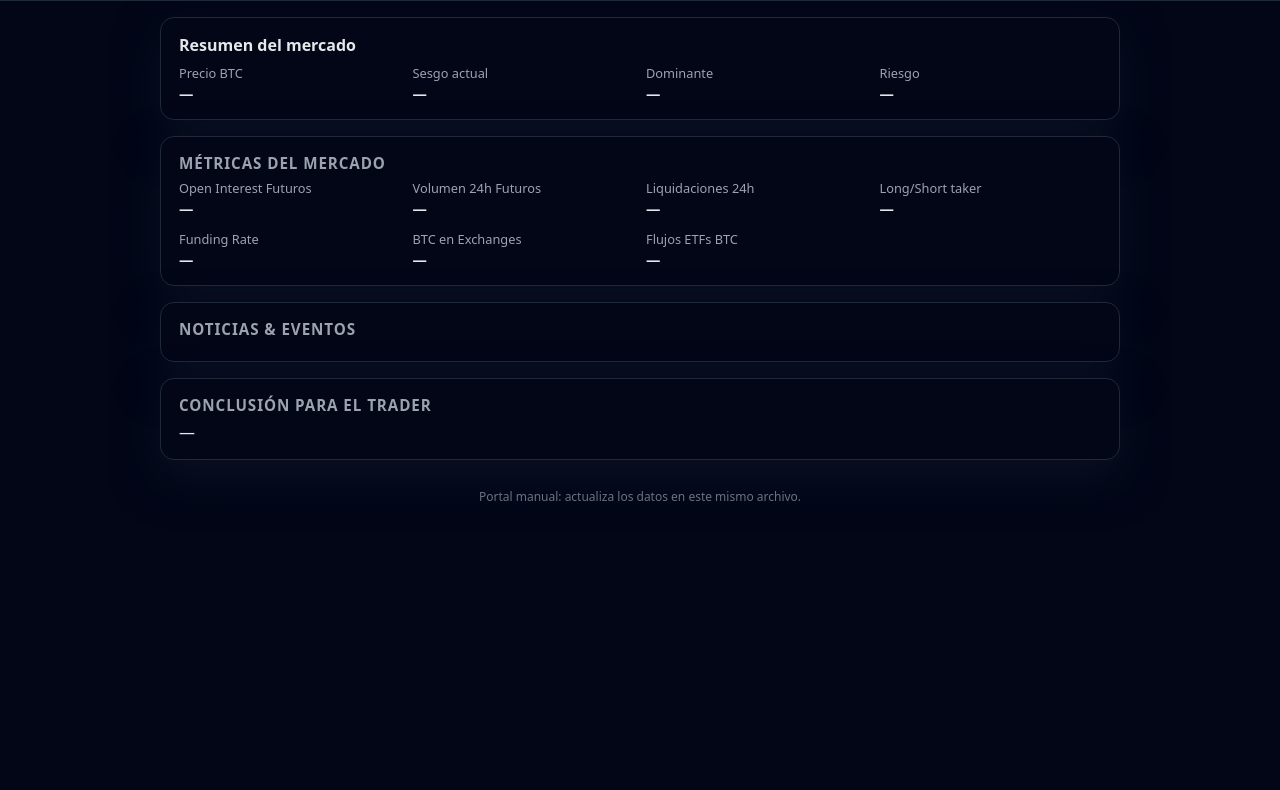
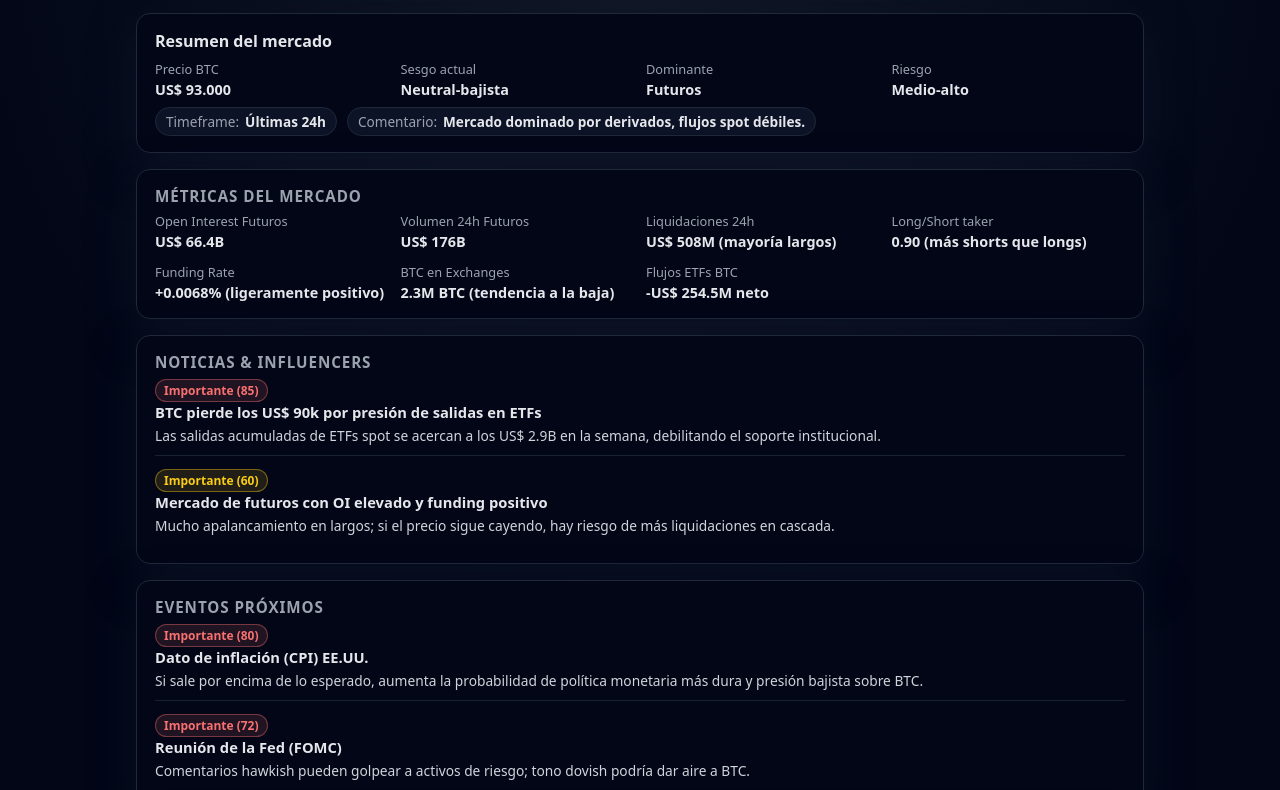
Before and after one commit to angellazaro01/BTC-PORTAL, a plain HTML site: page index.html in a window 1280 px wide. Shown: the part 56-846 px from the top of the page. Before the commit the page ends 800 px from the top, so only its background shows below. Drawn offline with Linux system fonts and the light colour scheme.

Commit message:
Update index.html

```diff
--- a/index.html
+++ b/index.html
@@ -5,33 +5,48 @@
   <title>BTC News Portal - Ángel</title>
   <meta name="viewport" content="width=device-width, initial-scale=1.0" />
   <style>
+    :root {
+      --bg: #020617;
+      --bg-card: #020617;
+      --border: #1f2937;
+      --accent: #22c55e;
+      --text-main: #e5e7eb;
+      --text-muted: #9ca3af;
+      --shadow: 0 18px 45px rgba(15, 23, 42, 0.6);
+    }
+    * { box-sizing: border-box; }
     body {
       margin: 0;
       font-family: system-ui, -apple-system, BlinkMacSystemFont, "Segoe UI", sans-serif;
-      background: #020617;
-      color: #e5e7eb;
+      background: radial-gradient(circle at top, #111827 0, #020617 55%);
+      color: var(--text-main);
     }
     header {
-      padding: 16px 24px;
-      background: #0f172a;
+      padding: 14px 20px;
+      background: rgba(15, 23, 42, 0.95);
       border-bottom: 1px solid #1e293b;
       display: flex;
       align-items: center;
       justify-content: space-between;
+      position: sticky;
+      top: 0;
+      z-index: 10;
+      backdrop-filter: blur(10px);
     }
     .logo {
       font-weight: 700;
       font-size: 1.1rem;
+      letter-spacing: 0.03em;
     }
     .logo span {
-      color: #22c55e;
+      color: var(--accent);
     }
     .time {
-      font-size: 0.9rem;
-      color: #9ca3af;
+      font-size: 0.85rem;
+      color: var(--text-muted);
     }
     main {
-      max-width: 960px;
+      max-width: 1040px;
       margin: 0 auto;
       padding: 16px;
       display: flex;
@@ -39,17 +54,25 @@
       gap: 16px;
     }
     .card {
-      background: #020617;
+      background: var(--bg-card);
       border-radius: 14px;
-      border: 1px solid #1f2937;
+      border: 1px solid var(--border);
       padding: 16px 18px;
-      box-shadow: 0 18px 45px rgba(15, 23, 42, 0.6);
+      box-shadow: var(--shadow);
     }
     .card h2 {
       margin: 0 0 8px 0;
       font-size: 1rem;
       font-weight: 600;
-      color: #e5e7eb;
+      color: var(--text-main);
+    }
+    .section-title {
+      margin-bottom: 6px;
+      font-size: 0.95rem;
+      font-weight: 600;
+      color: var(--text-muted);
+      text-transform: uppercase;
+      letter-spacing: 0.06em;
     }
     .badge {
       display: inline-flex;
@@ -77,42 +100,66 @@
     }
     .grid {
       display: grid;
-      grid-template-columns: repeat(auto-fit, minmax(220px, 1fr));
+      grid-template-columns: repeat(auto-fit, minmax(200px, 1fr));
       gap: 12px;
       font-size: 0.9rem;
     }
     .metric-label {
-      color: #9ca3af;
+      color: var(--text-muted);
       font-size: 0.8rem;
     }
     .metric-value {
       font-weight: 600;
       margin-top: 2px;
     }
+    .pill-row {
+      display: flex;
+      flex-wrap: wrap;
+      gap: 10px;
+      margin-top: 8px;
+      font-size: 0.85rem;
+    }
+    .pill {
+      padding: 4px 10px;
+      border-radius: 999px;
+      border: 1px solid var(--border);
+      background: rgba(15, 23, 42, 0.8);
+    }
+    .pill-label {
+      color: var(--text-muted);
+      margin-right: 6px;
+    }
+    .pill-value {
+      font-weight: 600;
+    }
     .news-item {
-      margin-bottom: 10px;
+      margin-bottom: 12px;
+      padding-bottom: 10px;
+      border-bottom: 1px solid rgba(31, 41, 55, 0.8);
+    }
+    .news-item:last-child {
+      border-bottom: none;
+      padding-bottom: 0;
     }
     .news-title {
       font-weight: 600;
-      margin-bottom: 2px;
+      margin-bottom: 4px;
+      font-size: 0.92rem;
     }
     .news-body {
-      font-size: 0.9rem;
+      font-size: 0.86rem;
       color: #d1d5db;
-    }
-    .section-title {
-      margin-bottom: 6px;
-      font-size: 0.95rem;
-      font-weight: 600;
-      color: #9ca3af;
-      text-transform: uppercase;
-      letter-spacing: 0.06em;
     }
     .footer-note {
       font-size: 0.75rem;
       color: #6b7280;
       text-align: center;
       margin: 12px 0 20px;
+    }
+    @media (max-width: 640px) {
+      header { padding: 12px 14px; }
+      main { padding: 12px; }
+      .card { padding: 12px 14px; }
     }
   </style>
 </head>
@@ -143,6 +190,10 @@
         <div class="metric-value" id="risk">—</div>
       </div>
     </div>
+    <div class="pill-row">
+      <div class="pill"><span class="pill-label">Timeframe:</span><span class="pill-value" id="timeframe">—</span></div>
+      <div class="pill"><span class="pill-label">Comentario:</span><span class="pill-value" id="comment-short">—</span></div>
+    </div>
   </section>
 
   <section class="card">
@@ -159,41 +210,77 @@
   </section>
 
   <section class="card">
-    <div class="section-title">Noticias & Eventos</div>
+    <div class="section-title">Noticias & Influencers</div>
     <div id="news-container"></div>
   </section>
 
   <section class="card">
-    <div class="section-title">Conclusión para el trader</div>
-    <div id="conclusion">Actualizá la conclusión aquí.</div>
+    <div class="section-title">Eventos próximos</div>
+    <div id="events-container"></div>
   </section>
 
-  <div class="footer-note">Portal manual: actualiza los datos en este mismo archivo.</div>
+  <section class="card">
+    <div class="section-title">Conclusión para el trader</div>
+    <div id="conclusion">—</div>
+  </section>
+
+  <div class="footer-note">
+    Para actualizar: editar el objeto <code>report</code> en este archivo y guardar.
+  </div>
 </main>
 
 <script>
+  // 🔴🔴🔴  ESTA ES LA ÚNICA PARTE QUE TENÉS QUE EDITAR 🔴🔴🔴
+  // Cuando yo te dé un "informe BTC portal", vos lo pasás a este formato.
   const report = {
-    time: "—",
-    price: "—",
-    bias: "—",
-    driver: "—",
-    risk: "—",
+    time: "18/11/2025 17:45",
+    price: "US$ 93.000",
+    bias: "Neutral-bajista",
+    driver: "Futuros",
+    risk: "Medio-alto",
+    timeframe: "Últimas 24h",
+    commentShort: "Mercado dominado por derivados, flujos spot débiles.",
     metrics: {
-      oiFutures: "—",
-      volFutures: "—",
-      liquidations: "—",
-      lsRatio: "—",
-      funding: "—",
-      exchBalance: "—",
-      etfFlows: "—"
+      oiFutures: "US$ 66.4B",
+      volFutures: "US$ 176B",
+      liquidations: "US$ 508M (mayoría largos)",
+      lsRatio: "0.90 (más shorts que longs)",
+      funding: "+0.0068% (ligeramente positivo)",
+      exchBalance: "2.3M BTC (tendencia a la baja)",
+      etfFlows: "-US$ 254.5M neto"
     },
-    news: [],
-    conclusion: "—"
+    news: [
+      {
+        importance: 85,
+        title: "BTC pierde los US$ 90k por presión de salidas en ETFs",
+        body: "Las salidas acumuladas de ETFs spot se acercan a los US$ 2.9B en la semana, debilitando el soporte institucional."
+      },
+      {
+        importance: 60,
+        title: "Mercado de futuros con OI elevado y funding positivo",
+        body: "Mucho apalancamiento en largos; si el precio sigue cayendo, hay riesgo de más liquidaciones en cascada."
+      }
+    ],
+    events: [
+      {
+        importance: 80,
+        title: "Dato de inflación (CPI) EE.UU.",
+        body: "Si sale por encima de lo esperado, aumenta la probabilidad de política monetaria más dura y presión bajista sobre BTC."
+      },
+      {
+        importance: 72,
+        title: "Reunión de la Fed (FOMC)",
+        body: "Comentarios hawkish pueden golpear a activos de riesgo; tono dovish podría dar aire a BTC."
+      }
+    ],
+    conclusion:
+      "Alta exposición en futuros y salida de ETFs → estructura frágil. Evitar sobreapalancarse y respetar stops hasta ver mejora en flujos spot/institucionales."
   };
+  // 🔴🔴🔴  HASTA ACÁ EDITÁS VOS. LO DE ABAJO NO LO TOCÁS 🔴🔴🔴
 
-  function badgeClass(color) {
-    if (color === "green") return "badge badge-green";
-    if (color === "yellow") return "badge badge-yellow";
+  function badgeClass(importance) {
+    if (importance <= 30) return "badge badge-green";
+    if (importance <= 70) return "badge badge-yellow";
     return "badge badge-red";
   }
 
@@ -203,6 +290,8 @@
     document.getElementById("bias").textContent = r.bias;
     document.getElementById("driver").textContent = r.driver;
     document.getElementById("risk").textContent = r.risk;
+    document.getElementById("timeframe").textContent = r.timeframe;
+    document.getElementById("comment-short").textContent = r.commentShort;
 
     document.getElementById("oi-futures").textContent = r.metrics.oiFutures;
     document.getElementById("vol-futures").textContent = r.metrics.volFutures;
@@ -218,8 +307,8 @@
       const wrap = document.createElement("div");
       wrap.className = "news-item";
       const badge = document.createElement("span");
-      badge.className = badgeClass(item.color);
-      badge.textContent = `Importante (${item.importance || "?"})`;
+      badge.className = badgeClass(item.importance);
+      badge.textContent = `Importante (${item.importance})`;
       const title = document.createElement("div");
       title.className = "news-title";
       title.textContent = item.title;
@@ -232,10 +321,30 @@
       newsContainer.appendChild(wrap);
     });
 
+    const eventsContainer = document.getElementById("events-container");
+    eventsContainer.innerHTML = "";
+    r.events.forEach(item => {
+      const wrap = document.createElement("div");
+      wrap.className = "news-item";
+      const badge = document.createElement("span");
+      badge.className = badgeClass(item.importance);
+      badge.textContent = `Importante (${item.importance})`;
+      const title = document.createElement("div");
+      title.className = "news-title";
+      title.textContent = item.title;
+      const body = document.createElement("div");
+      body.className = "news-body";
+      body.textContent = item.body;
+      wrap.appendChild(badge);
+      wrap.appendChild(title);
+      wrap.appendChild(body);
+      eventsContainer.appendChild(wrap);
+    });
+
     document.getElementById("conclusion").textContent = r.conclusion;
   }
 
-  renderReport(report);
+  document.addEventListener("DOMContentLoaded", () => renderReport(report));
 </script>
 </body>
 </html>
```
